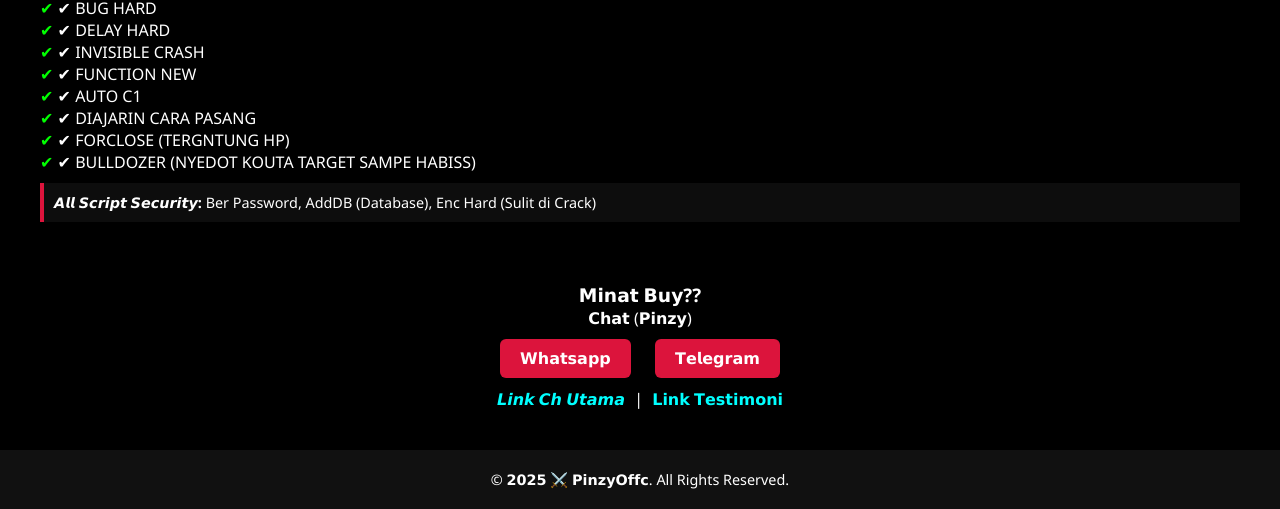
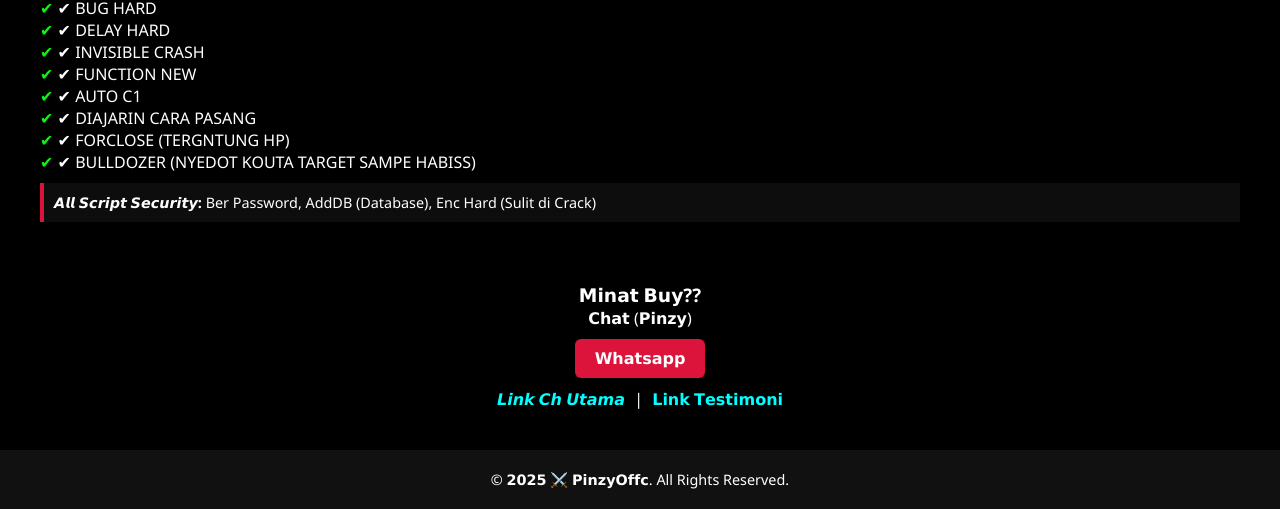
Before and after one commit to Pinn34/pinzy-botz, a plain HTML site: page index.html in a window 1280 px wide. Shown: the part 824-1333 px from the top of the page. Drawn offline with Linux system fonts and the light colour scheme.

Commit message:
Update index.html

```diff
--- a/index.html
+++ b/index.html
@@ -6,11 +6,7 @@
   <meta name="viewport" content="width=device-width, initial-scale=1.0"/>
   <title>𝙋𝙞𝙣𝙯𝙮𝙊𝙛𝙛𝙘 - 𝙎𝙘𝙧𝙞𝙥𝙩 𝙋𝙧𝙚𝙢𝙞𝙪𝙢</title>
   <style>
-    * {
-      margin: 0;
-      padding: 0;
-      box-sizing: border-box;
-    }
+    * { margin: 0; padding: 0; box-sizing: border-box; }
 
     body, html {
       font-family: 'Segoe UI', sans-serif;
@@ -130,19 +126,16 @@
 </head>
 <body>
 
-  <!-- Fullscreen Video Background -->
   <video autoplay muted loop playsinline class="background">
     <source src="https://qu.ax/pyqCP.mp4" type="video/mp4">
     Your browser does not support the video tag.
   </video>
 
-  <!-- Header -->
   <header>
     <h1>𝙋𝙞𝙣𝙯𝙮 𝙊𝙛𝙛𝙞𝙘𝙞𝙖𝙡</h1>
     <p><em>*𝙈𝙚𝙣𝙮𝙚𝙙𝙞𝙖𝙠𝙖𝙣 𝙎𝙘𝙧𝙞𝙥𝙩 𝙋𝙧𝙚𝙢𝙞𝙪𝙢 𝘽𝙚𝙧𝙠𝙪𝙖𝙡𝙞𝙩𝙖𝙨 100%*</em></p>
   </header>
 
-  <!-- Produk -->
   <section class="product">
     <h2>𝙎𝙮𝙧𝙚𝙣 𝙄𝙣𝙫𝙞𝙘𝙩𝙪𝙨 <span class="badge">v5</span></h2>
     <ul>
@@ -182,19 +175,16 @@
     </div>
   </section>
 
-  <!-- Kontak -->
   <section class="contact">
     <h3>𝗠𝗶𝗻𝗮𝘁 𝗕𝘂𝘆??</h3>
     <p>𝗖𝗵𝗮𝘁 (𝗣𝗶𝗻𝘇𝘆)</p>
     <button onclick="window.location.href='https://wa.me/6287889308331'">𝗪𝗵𝗮𝘁𝘀𝗮𝗽𝗽</button>
-    <button onclick="window.location.href='https://t.me/yourtelegramlink'">𝗧𝗲𝗹𝗲𝗴𝗿𝗮𝗺</button>
     <div class="links">
       <a href="https://whatsapp.com/channel/0029VbBMHZN1t90UcipUjD3A">𝙇𝙞𝙣𝙠 𝘾𝙝 𝙐𝙩𝙖𝙢𝙖</a> |
       <a href="https://whatsapp.com/channel/0029Vb5vBkwHltYHgVtYgQ2g">𝗟𝗶𝗻𝗸 𝗧𝗲𝘀𝘁𝗶𝗺𝗼𝗻𝗶</a>
     </div>
   </section>
 
-  <!-- Footer -->
   <footer>
     <p>&copy; 𝟮𝟬𝟮𝟱 ⚔️ 𝗣𝗶𝗻𝘇𝘆𝗢𝗳𝗳𝗰. All Rights Reserved.</p>
   </footer>
```
